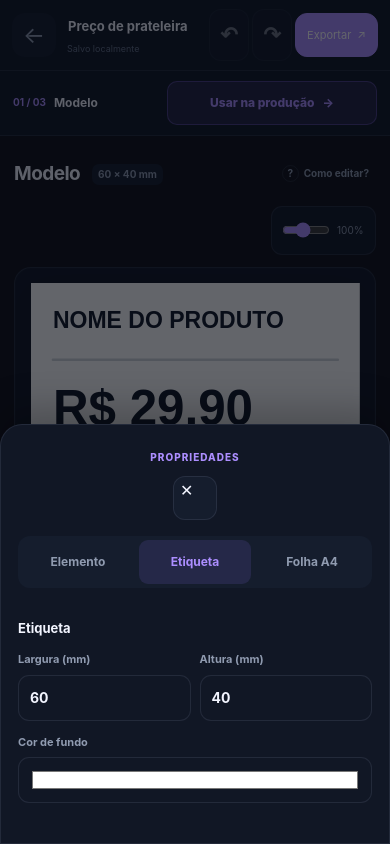
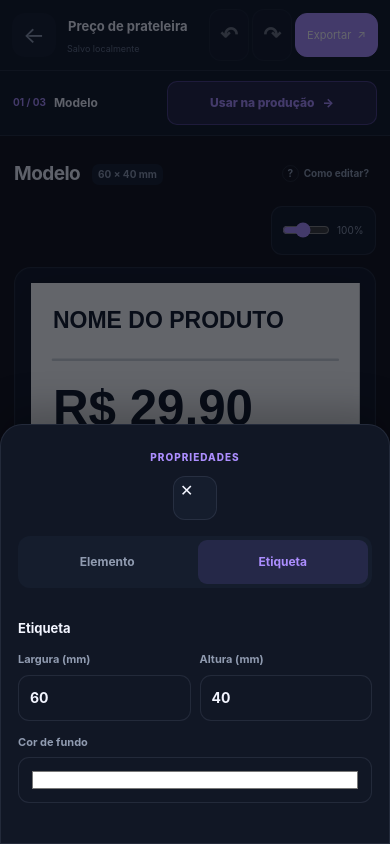
Before and after one commit to K410Sh4/apk, an Electron app: page apps/estoque/etiquetas/index.html in a window 390 px wide. Both pictures are taken after a click on the button "Tamanho". Drawn offline with Linux system fonts and the light colour scheme.

Commit message:
ux(labels): remover aba Folha A4 do editor visual

```diff
--- a/apps/estoque/etiquetas/index.html
+++ b/apps/estoque/etiquetas/index.html
@@ -115,7 +115,7 @@
       </main>
       <aside class="studio-right" id="studio-properties-panel" aria-label="Propriedades da etiqueta e dos elementos" aria-modal="false">
         <div class="studio-panel-heading"><div><span>PROPRIEDADES</span></div><button type="button" class="studio-mobile-trigger studio-sheet-close" id="studio-close-properties" aria-label="Fechar propriedades">✕</button></div>
-        <div class="studio-mobile-trigger studio-sheet-tabs" role="tablist" aria-label="Seções de propriedades"><button type="button" role="tab" data-sheet-tab="element" aria-selected="true">Elemento</button><button type="button" role="tab" data-sheet-tab="label" aria-selected="false">Etiqueta</button><button type="button" role="tab" data-sheet-tab="paper" aria-selected="false">Folha A4</button></div>
+        <div class="studio-mobile-trigger studio-sheet-tabs" role="tablist" aria-label="Seções de propriedades"><button type="button" role="tab" data-sheet-tab="element" aria-selected="true">Elemento</button><button type="button" role="tab" data-sheet-tab="label" aria-selected="false">Etiqueta</button></div>
         <div class="studio-props-group studio-props-label">
           <strong>Etiqueta</strong>
           <div class="studio-two-cols">
```
